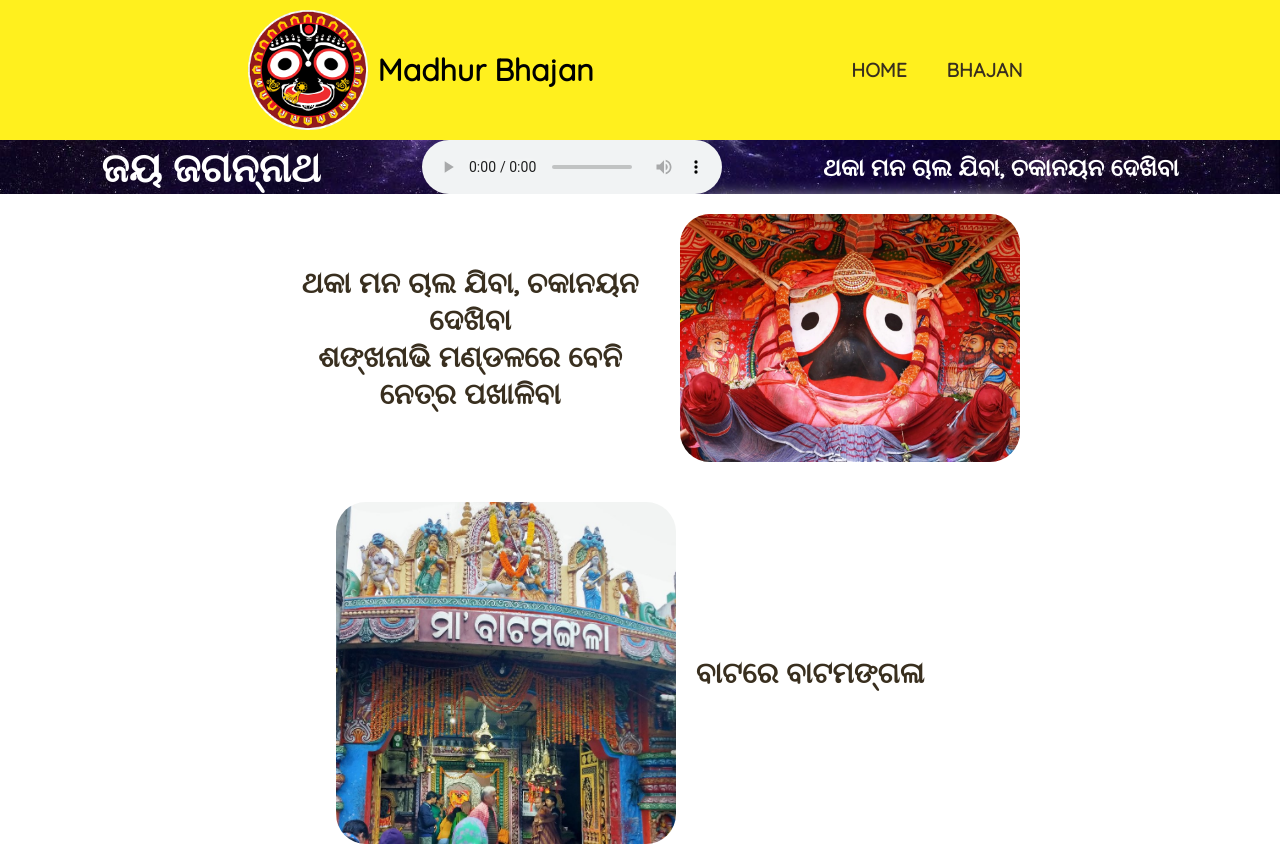
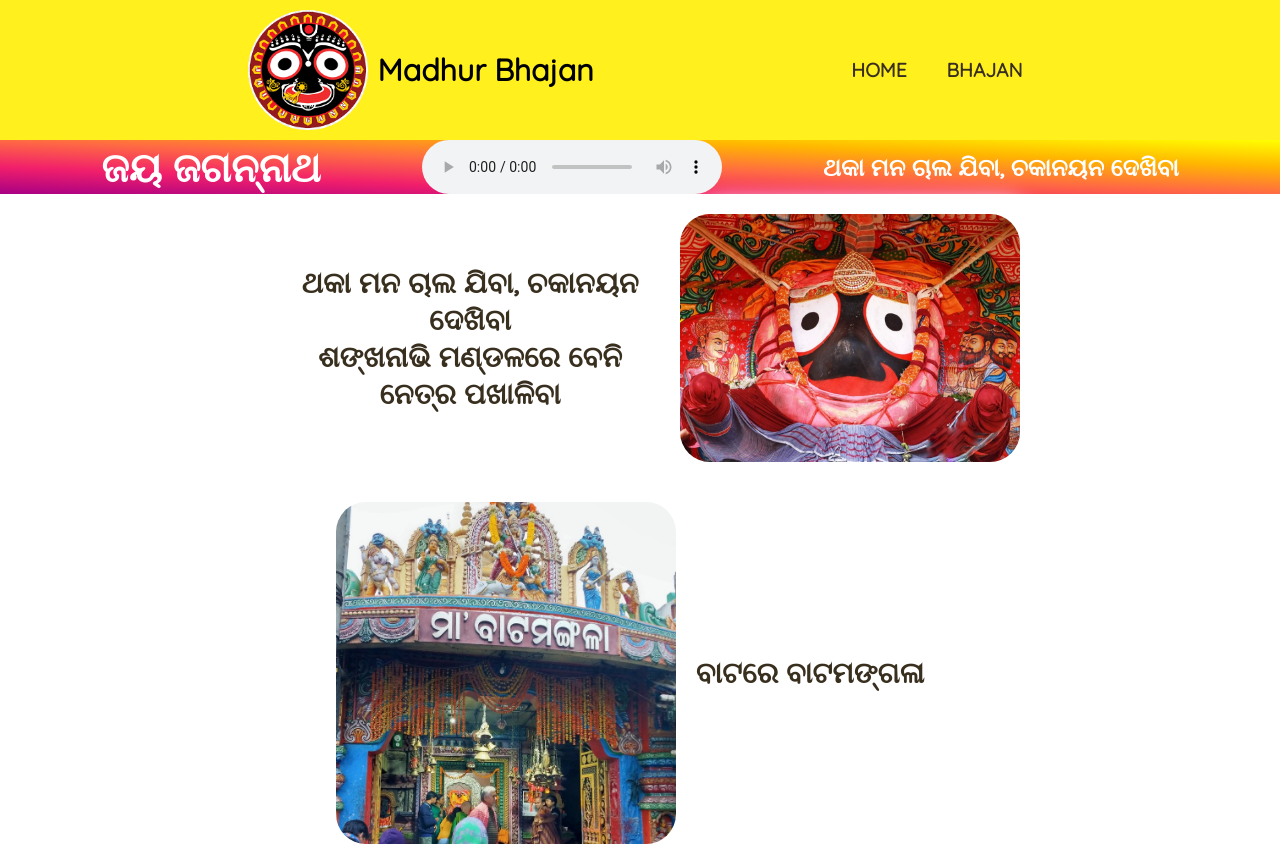
Before and after one commit to Pragyan-Prusty6/Madhur-Bhajan.github.io, a plain HTML site: page bhajan1.html in a window 1280 px wide. Shown: the top 847 px of the page. Drawn offline with Linux system fonts and the light colour scheme.

Commit message:
Update bhajan.css

```diff
--- a/styles/bhajan.css
+++ b/styles/bhajan.css
@@ -63,7 +63,7 @@ header a:hover{
 
 }
 .banner{
-    background:url(/images/galaxy2.jpg);
+    background-image: linear-gradient(to right top, #a80084, #f11f6b, #ff6a43, #ffb600, #ffff00);
     background-size: cover;
     background-position: bottom;
     color: white;
```
